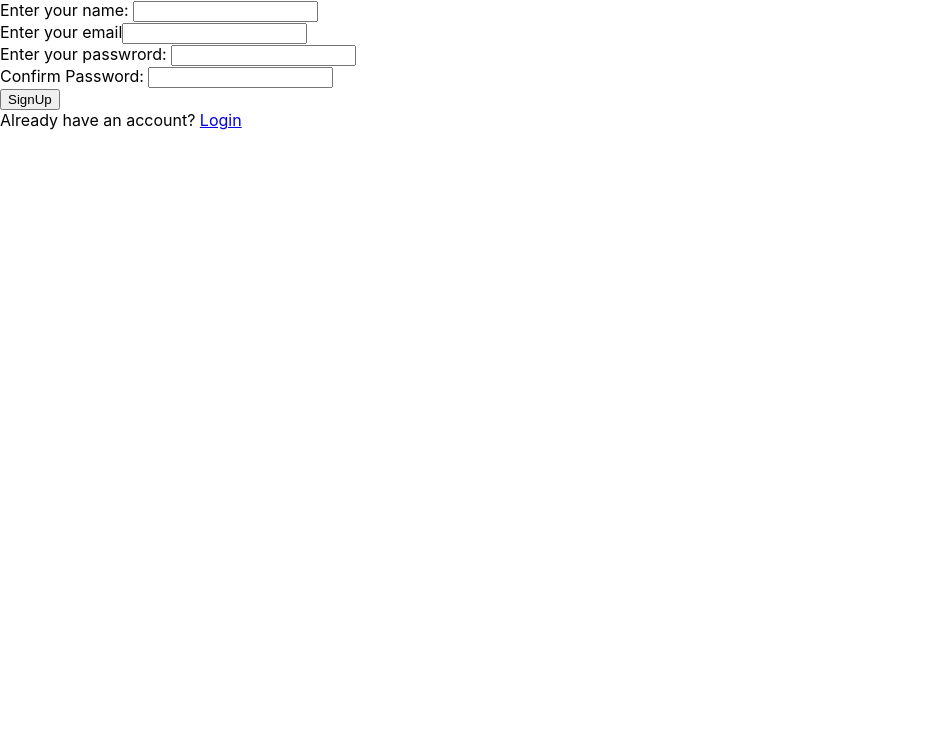
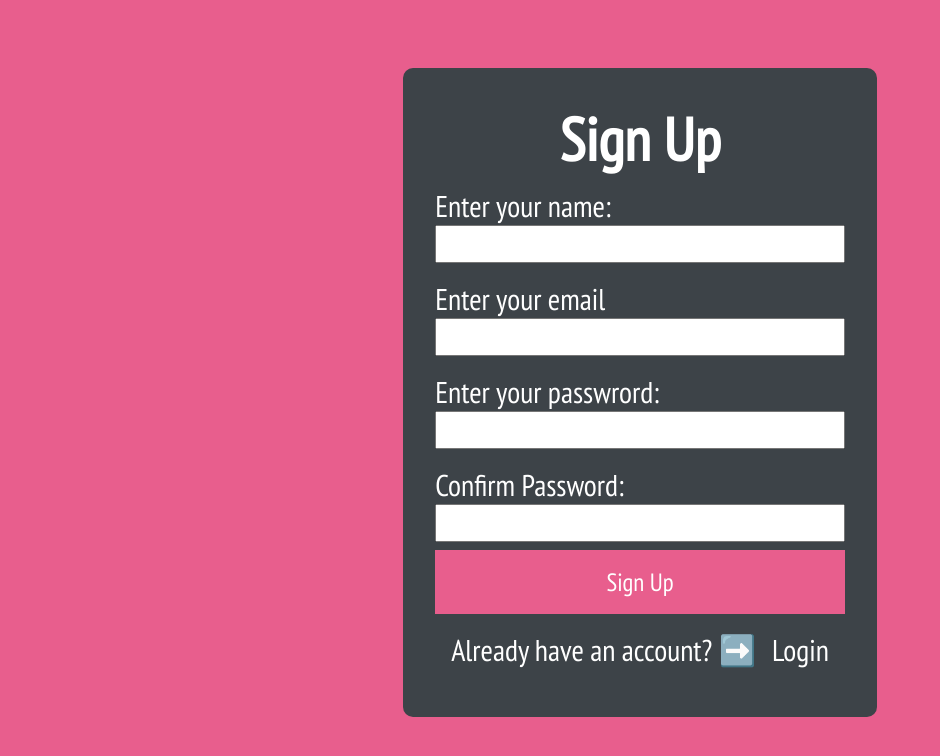
Before and after one commit to albertoor/todo-app, a React (Create React App) app: page /signup in a window 1280 px wide. Shown: the top 756 px of the page, without its empty margins (0-940 px from the left). Built offline with nearby package versions, Linux system fonts and the light colour scheme; no server answers.

Commit message:
Sign up and login styles

```diff
--- a/package.json
+++ b/package.json
@@ -12,6 +12,7 @@
     "react-loader-spinner": "^4.0.0",
     "react-router-dom": "^5.3.0",
     "react-scripts": "4.0.3",
+    "styled-components": "^5.3.1",
     "sweetalert": "^2.1.2",
     "web-vitals": "^1.1.2"
   },
--- a/public/index.html
+++ b/public/index.html
@@ -24,6 +24,15 @@
       work correctly both with client-side routing and a non-root public URL.
       Learn how to configure a non-root public URL by running `npm run build`.
     -->
+
+    <!-- fonts -->
+    <link rel="preconnect" href="https://fonts.googleapis.com" />
+    <link rel="preconnect" href="https://fonts.gstatic.com" crossorigin />
+    <link
+      href="https://fonts.googleapis.com/css2?family=PT+Sans+Narrow&display=swap"
+      rel="stylesheet"
+    />
+
     <title>Todo App</title>
   </head>
   <body>
--- a/src/components/LoaderComponent.js
+++ b/src/components/LoaderComponent.js
@@ -1,10 +1,13 @@
 import React from 'react';
 import Loader from 'react-loader-spinner';
+import { Container } from './styles';
 
 export default function LoaderComponent() {
   return (
     <>
-      <Loader type="ThreeDots" color="#00BFFF" height={80} width={80} />
+      <Container>
+        <Loader type="ThreeDots" color="#ffff" height={80} width={80} />
+      </Container>
     </>
   );
 }
--- a/src/components/Login.js
+++ b/src/components/Login.js
@@ -2,6 +2,16 @@ import React, { useState, useEffect } from 'react';
 import { Link, Redirect, useHistory } from 'react-router-dom';
 import useFirebaseAuth from '../hooks/useFirebaseAuth';
 import { loginWithEmailAndPassword } from '../auth/authFunctions';
+import {
+  Container,
+  Card,
+  FormGroup,
+  Label,
+  Input,
+  Title,
+  ButtonForm,
+  FormFooter,
+} from './styles';
 
 export default function Login() {
   const [email, setEmail] = useState('');
@@ -20,29 +30,36 @@ export default function Login() {
   return (
     <>
       {user && <Redirect to="/" />}
-      <div>
-        <h1>Welcome to Login</h1>
-        <div>
-          <label htmlFor="email">Email</label>
-          <input
+      <Container>
+        <Card>
+          <Title>
+            <h1>Login</h1>
+          </Title>
+          <FormGroup>
+            <Label htmlFor="email">Email</Label>
+            <Input
               type="email"
               id="email"
               value={email}
               onChange={(e) => setEmail(e.target.value)}
             />
-          <label htmlFor="password">Password</label>
-          <input
+          </FormGroup>
+
+          <FormGroup>
+            <Label htmlFor="password">Password</Label>
+            <Input
               type="password"
               id="email"
               value={password}
               onChange={(e) => setPassword(e.target.value)}
             />
-          <button onClick={() => login()}>Log In</button>
-        </div>
-        <div>
-          Don't have an account <Link to="/signup">Create one!</Link>
-        </div>
-      </div>
+            <ButtonForm onClick={() => login()}>Log In</ButtonForm>
+          </FormGroup>
+          <FormFooter>
+            Don't have an account ➡️<Link to="/signup">Create one!</Link>
+          </FormFooter>
+        </Card>
+      </Container>
     </>
   );
 }
--- a/src/components/SignUp.js
+++ b/src/components/SignUp.js
@@ -2,6 +2,16 @@ import React, { useState, useEffect } from 'react';
 import { registerWithEmailAndPassword } from '../auth/authFunctions';
 import { Link, useHistory } from 'react-router-dom';
 import useFirebaseAuth from '../hooks/useFirebaseAuth';
+import {
+  Container,
+  Card,
+  FormGroup,
+  Label,
+  Input,
+  Title,
+  ButtonForm,
+  FormFooter,
+} from './styles';
 
 export default function SignUp() {
   const [name, setName] = useState('');
@@ -22,57 +32,62 @@ export default function SignUp() {
 
   return (
     <>
-      <div>
-        <div>
-          <label htmlFor="name">Enter your name: </label>
-          <input
+      <Container>
+        <Card>
+          <Title>
+            <h1>Sign Up</h1>
+          </Title>
+          <FormGroup>
+            <Label htmlFor="name">Enter your name: </Label>
+            <Input
               type="text"
               name="name"
               value={name}
               onChange={(e) => setName(e.target.value)}
             />
-        </div>
+          </FormGroup>
 
-        <div>
-          <label htmlFor="email">Enter your email</label>
-          <input
+          <FormGroup>
+            <Label htmlFor="email">Enter your email</Label>
+            <Input
               type="email"
               name="email"
               value={email}
               onChange={(e) => setEmail(e.target.value)}
             />
-        </div>
+          </FormGroup>
 
-        <div>
-          <label htmlFor="passwordOne">Enter your passwrord: </label>
-          <input
+          <FormGroup>
+            <Label htmlFor="passwordOne">Enter your passwrord: </Label>
+            <Input
               type="password"
               name="passwordOne"
               value={passwordOne}
               onChange={(e) => setPasswordOne(e.target.value)}
             />
-        </div>
+          </FormGroup>
 
-        <div>
-          <label htmlFor="passwordTwo">Confirm Password: </label>
-          <input
+          <FormGroup>
+            <Label htmlFor="passwordTwo">Confirm Password: </Label>
+            <Input
               type="password"
               name="passwordTwo"
               value={passwordTwo}
               onChange={(e) => setPasswordTwo(e.target.value)}
             />
-        </div>
+          </FormGroup>
 
-        <div>
-          <button onClick={() => register(name, email, passwordOne)}>
-            SignUp
-          </button>
-        </div>
+          <FormGroup>
+            <ButtonForm onClick={() => register(name, email, passwordOne)}>
+              Sign Up
+            </ButtonForm>
+          </FormGroup>
 
-        <div>
-          Already have an account? <Link to="/login">Login</Link>
-        </div>
-      </div>
+          <FormFooter>
+            Already have an account? ➡️ <Link to="/login">Login</Link>
+          </FormFooter>
+        </Card>
+      </Container>
     </>
   );
 }
--- /dev/null
+++ b/src/components/styles.js
@@ -0,0 +1,69 @@
+import styled from 'styled-components';
+
+const Container = styled.div`
+  width: 100%;
+  height: 100vh;
+  display: flex;
+  justify-content: center;
+  align-items: center;
+`;
+
+const Card = styled.div`
+  display: flex;
+  flex-direction: column;
+  background-color: var(--backgroundCard);
+  padding: 2rem 2rem;
+  border-radius: 10px;
+  font-size: 30px;
+  color: var(--text1);
+  margin-bottom: 1rem;
+`;
+
+const FormGroup = styled.div`
+  display: flex;
+  flex-direction: column;
+`;
+
+const Input = styled.input`
+  margin-bottom: 0.5rem;
+  font-size: 25px;
+`;
+
+const Label = styled.div`
+  margin-top: 0.5rem;
+`;
+
+const Title = styled.div`
+  text-align: center;
+`;
+
+const ButtonForm = styled.button`
+  padding: 1rem 1rem;
+  background-color: var(--pink);
+  border: none;
+  font-size: 25px;
+  color: var(--text1);
+  cursor: pointer;
+`;
+
+const FormFooter = styled.div`
+  display: flex;
+  padding: 1rem 1rem;
+
+  > a {
+    text-decoration: none;
+    color: var(--text1);
+    margin-left: 1rem;
+  }
+`;
+
+export {
+  Container,
+  Card,
+  FormGroup,
+  Input,
+  Label,
+  Title,
+  ButtonForm,
+  FormFooter,
+};
--- a/src/index.css
+++ b/src/index.css
@@ -1,3 +1,18 @@
+:root {
+  --backgroundCard: #3d4348;
+  --pink: #3d4348;
+  --text1: #ffff;
+  --text2: #797d84;
+  --text3: #c8ccd0;
+  --black: #040404;
+  --pink: #e85e8d;
+}
+
+* {
+  margin: 0 0;
+  font-family: 'PT Sans Narrow', sans-serif;
+}
+
 body {
   margin: 0;
   font-family: -apple-system, BlinkMacSystemFont, 'Segoe UI', 'Roboto', 'Oxygen',
@@ -5,6 +20,7 @@ body {
     sans-serif;
   -webkit-font-smoothing: antialiased;
   -moz-osx-font-smoothing: grayscale;
+  background-color: var(--pink);
 }
 
 code {
--- a/src/screens/App.css
+++ /dev/null
@@ -1,8 +0,0 @@
-:root {
-  --backgroundCard: #3d4348;
-  --pink: #3d4348;
-  --text1: #ffff;
-  --text2: #797d84;
-  --text3: #c8ccd0;
-  --black: #040404;
-}
--- a/src/screens/HomePage.js
+++ b/src/screens/HomePage.js
@@ -4,6 +4,7 @@ import User from '../components/User';
 import ListTodos from '../components/ListTodos';
 import useFirebaseAuth from '../hooks/useFirebaseAuth';
 import LoaderComponent from '../components/LoaderComponent';
+import styled from 'styled-components';
 
 export default function HomePage() {
   const user = useFirebaseAuth();
@@ -20,14 +21,21 @@ export default function HomePage() {
   return (
     <div>
       {!loading ? (
-        <div>
+        <Container>
           <User />
           <AddTodo />
           <ListTodos />
-        </div>
+        </Container>
       ) : (
         <LoaderComponent />
       )}
     </div>
   );
 }
+
+const Container = styled.div`
+  display: flex;
+  justify-content: center;
+  align-items: center;
+  padding: 2rem;
+`;
```
Also changed, not shown: 1 other file (tests, documents, lock files or other folders). Lines whose indentation alone changed are shown as unchanged.
